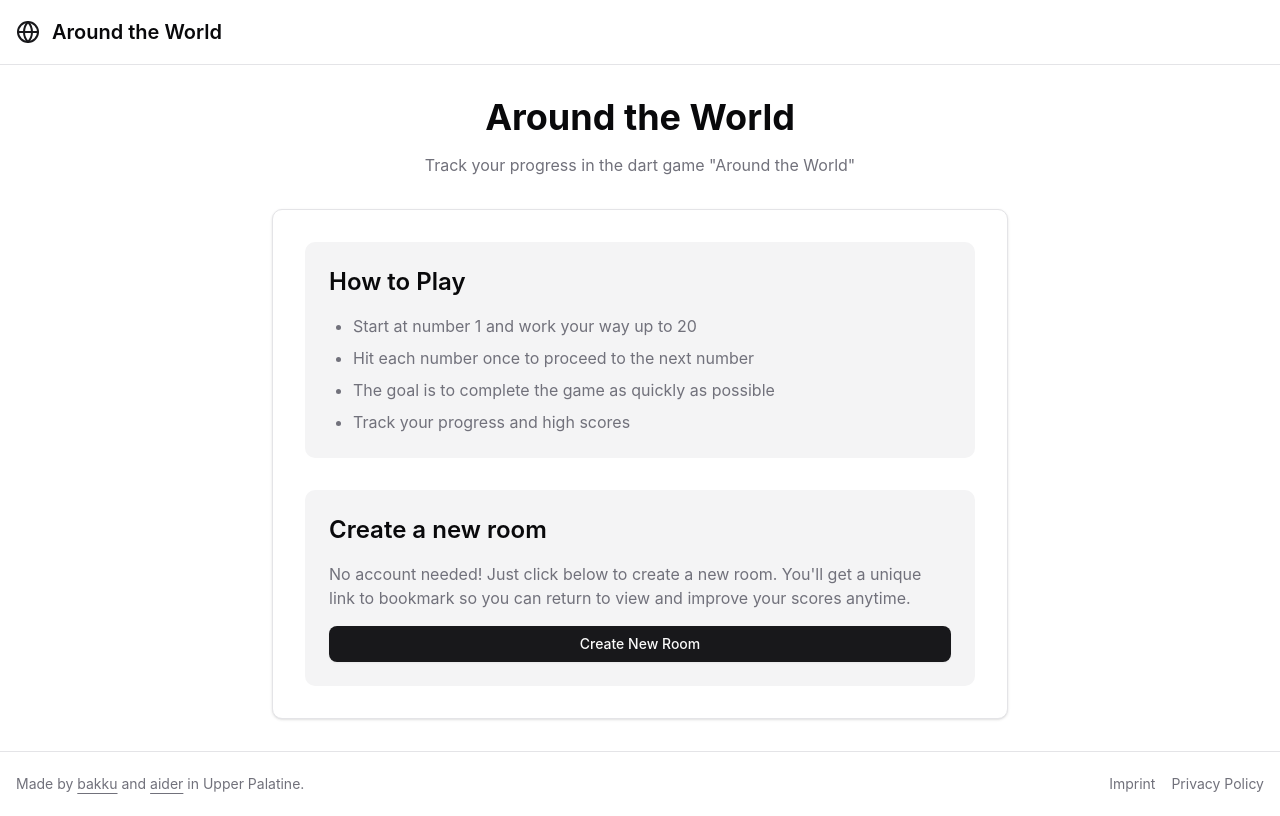
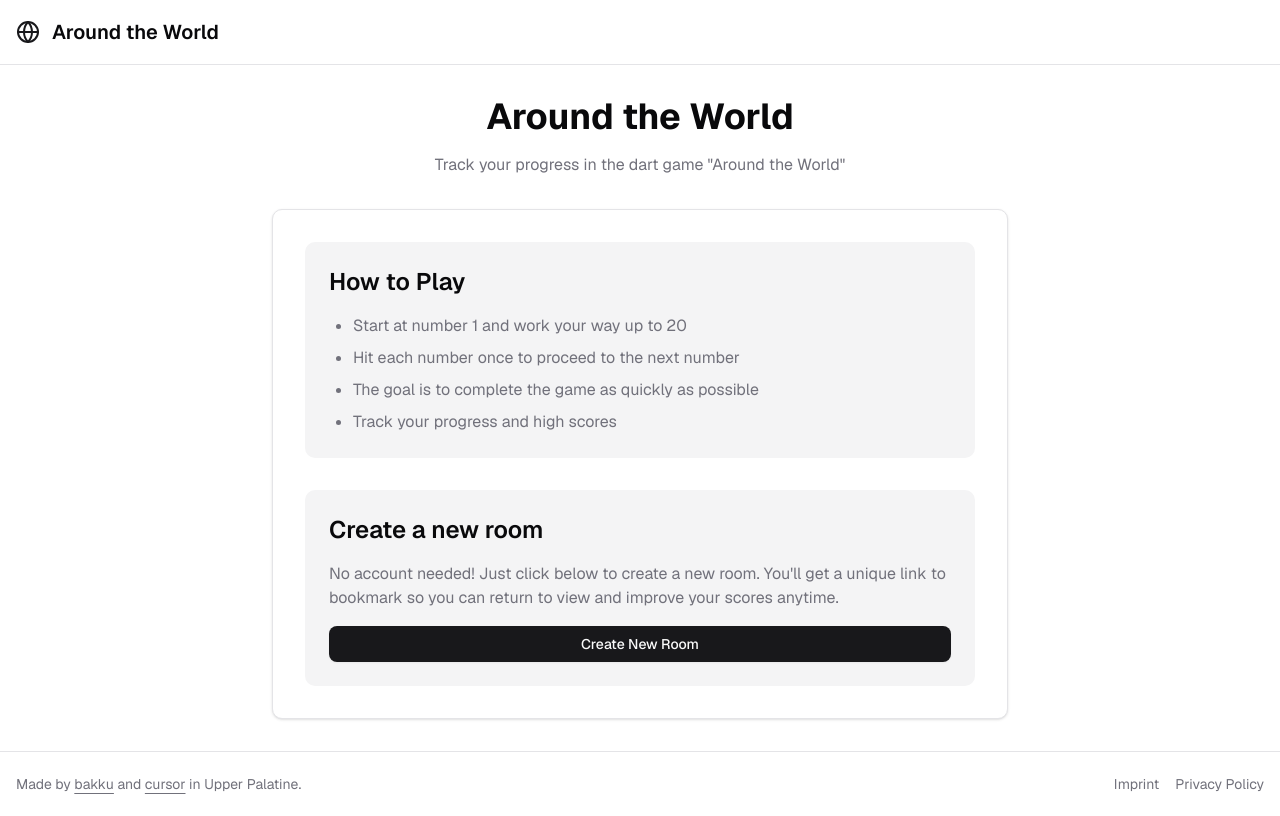
Before and after one commit to bakku/around-the-world, a Next.js app: page / in a window 1280 px wide. Built offline with nearby package versions, Linux system fonts and the light colour scheme; what @bprogress/next would draw is missing.

Commit message:
Use Geist font

```diff
--- a/src/app/layout.tsx
+++ b/src/app/layout.tsx
@@ -1,18 +1,12 @@
 import { Globe } from "lucide-react";
 import type { Metadata } from "next";
-import { Geist, Geist_Mono } from "next/font/google";
+import { Geist } from "next/font/google";
 import Link from "next/link";
 import { Toaster } from "@/components/ui/sonner";
 import "@/styles/globals.css";
 import Providers from "./_components/Providers";
 
 const geistSans = Geist({
-  variable: "--font-geist-sans",
-  subsets: ["latin"],
-});
-
-const geistMono = Geist_Mono({
-  variable: "--font-geist-mono",
   subsets: ["latin"],
 });
 
@@ -32,9 +26,7 @@ export default function RootLayout({
 }>) {
   return (
     <html lang="en">
-      <body
-        className={`${geistSans.variable} ${geistMono.variable} antialiased`}
-      >
+      <body className={`${geistSans.className} antialiased`}>
         <Providers>
           <div className="min-h-screen flex flex-col">
             <header className="border-b bg-background">
@@ -62,10 +54,10 @@ export default function RootLayout({
                   </a>{" "}
                   and{" "}
                   <a
-                    href="https://aider.chat/"
+                    href="https://cursor.com/"
                     className="underline underline-offset-4"
                   >
-                    aider
+                    cursor
                   </a>{" "}
                   in Upper Palatine.
                 </p>
```
